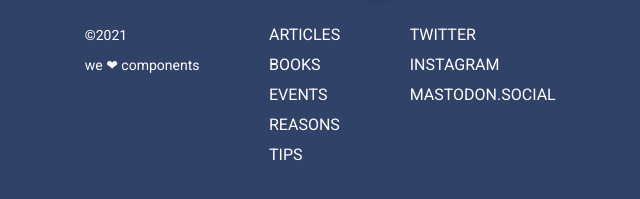
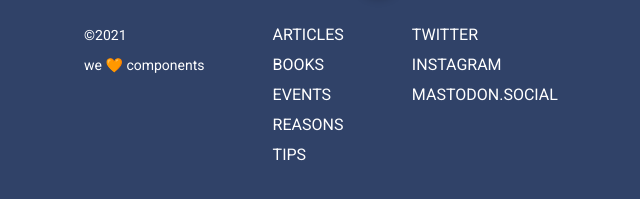
Before and after one commit to Adalab/modulo-1-evaluacion-final-maria-guerrero, a website: page src/html/index.html in a window 1280 px wide. Shown: the part 1612-1811 px from the top of the page, 295-935 px from the left. Drawn offline with nearby package versions, Linux system fonts and the light colour scheme; files that its build step writes are made by us from their sources; files whose address does not match are found by name.

Commit message:
add changes heart icon

```diff
--- a/src/html/partials/footer.html
+++ b/src/html/partials/footer.html
@@ -24,6 +24,6 @@
 
   <div class="flexFinal">
     <p class="copySmall">&copy;2021</p>
-    <p class="weLoveComponents">we ❤ components</p>
+    <p class="weLoveComponents">we 🧡 components</p>
   </div>
 </footer>
```
